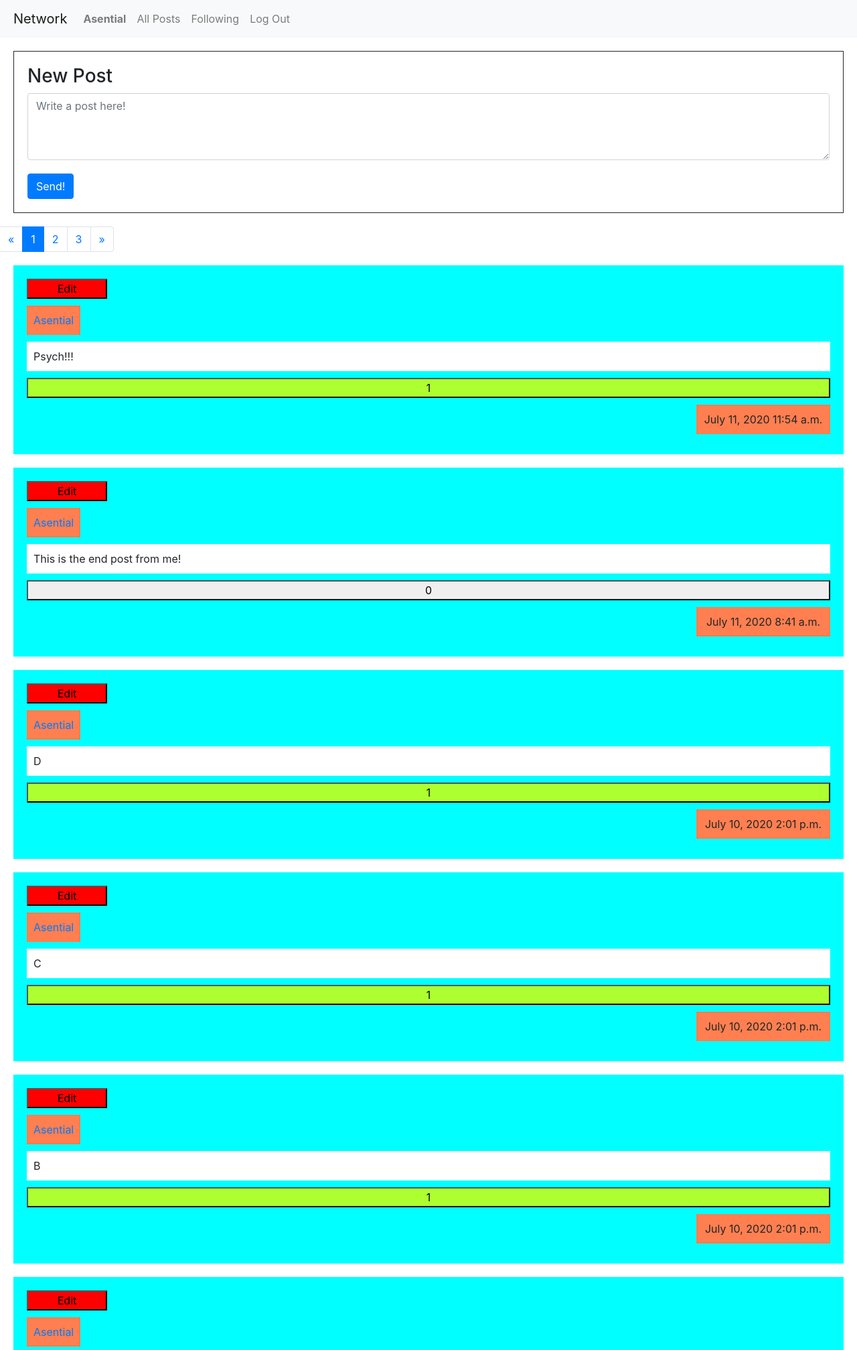
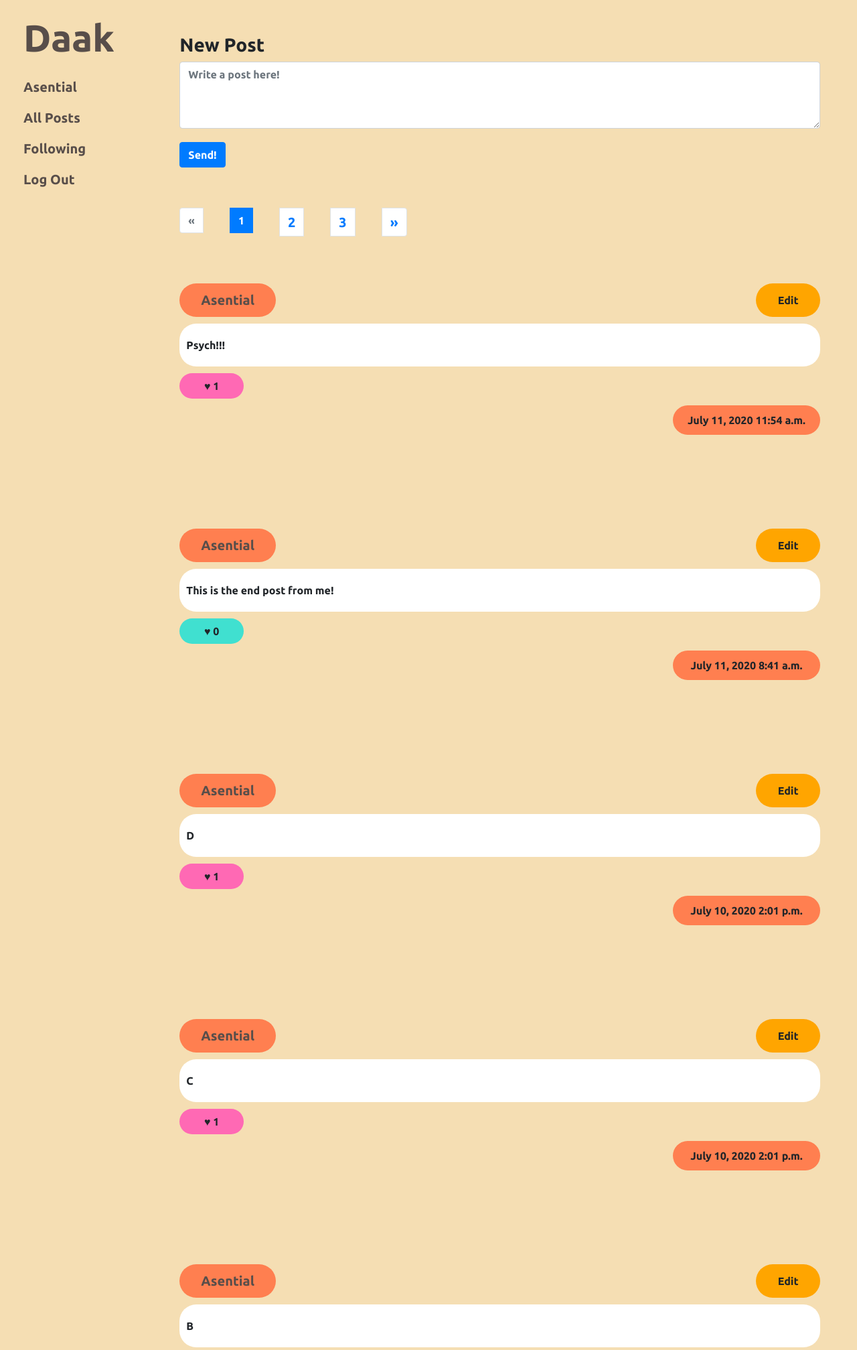
Before and after one commit to Asential/Daak, a Django app: page / in a window 1280 px wide. Shown: the top 2015 px of the page at 67% size. Run offline with Django 3.2, Linux system fonts and the light colour scheme; a user stored in the database is signed in; data comes from the database, SQL or seed files in the repository; both versions use the stored data as it was after the commit; some libraries are stand-ins or nearby versions.

Commit message:
Update-8
Major CSS Added
Fixed Sizes of navbars and buttons
Added Heart Icon and fixed jquery accordingly

Note- A little bit left, for the final commit.

```diff
--- a/network/static/network/index.js
+++ b/network/static/network/index.js
@@ -66,9 +66,12 @@ function like(post){
     info = $(post)
     info.addClass('dislike')
     info.removeClass('like')
-    count = info.html()
+    count = info.attr('num')
+    console.log(count)
     count++
-    info.html(count)
+    info.attr('num', count)
+    console.log(count)
+    info.html('&hearts; ' + count)
     data = fetch(`/likes/${post.id}`)
 
 }
@@ -76,11 +79,15 @@ function like(post){
 function dislike(post){
 
     info = $(post)
+    console.log(info)
     info.addClass('like')
     info.removeClass('dislike')
-    count = info.html()
+    count = info.attr('num')
+    console.log(count)
     count--
-    info.html(count)
+    info.attr('num', count)
+    console.log(count)
+    info.html('&hearts; ' +  count)
     data = fetch(`/dislikes/${post.id}`)
 
 }
@@ -89,7 +96,7 @@ function edit(post){
     content = $(`div[name=${post.id}]`)
     console.log(content.html())
     data = content.html()
-    content.html(`<textarea id='${post.id}'>${data}</textarea>`)
+    content.html(`<textarea class='text-edit' id='${post.id}'>${data}</textarea>`)
 
     info = $(post)
     info.html('Save')
--- a/network/static/network/styles.css
+++ b/network/static/network/styles.css
@@ -1,9 +1,39 @@
-.post{
+body{
+    background-color: wheat;
+}
+
+.post > div, .post > f > div{
+    border-radius: 25px;
+}
+
+#newpost{
+
     margin: 20px 20px;
     padding: 20px 20px;
-    background-color: cyan;
+    border-radius: 25px;
+}
+
+.post{
+    border-radius: 25px;
+    margin: 20px 20px;
+    padding: 20px 20px;
+    margin-bottom: 80px;
     display: flex;
     flex-direction: column;
+}
+
+.text-edit{
+    padding: 20px;
+    border-radius: 25px;
+    width: 100%;
+}
+
+
+.like-btn{
+    margin-top: 10px;
+    border-radius: 25px;
+    background-color: turquoise;
+    width: 10%;
 }
 
 .user{
@@ -11,11 +41,11 @@
     width: fit-content;
     display: inline-block;
     text-align: center;
-    margin-top: 10px
+
 }
 
 .content{
-    margin: 10px 0;
+    padding: 20px 10px;
     background-color: white;
 }
 
@@ -27,12 +57,22 @@
 }
 
 .dislike{
-    background-color: greenyellow;
+    background-color: hotpink;
 }
 
-.edit, .save{
+.pagination{
+    padding-left: 20px;
+}
+
+.edit{
+    padding: 10px 10px;
+    border-radius: 25px;
+    background-color: orange;
+}
+
+.save{
     width: 10%;
-    background-color: red;
+    background-color: greenyellow;
 }
 
 .row{
@@ -40,12 +80,14 @@
 }
 
 .likes{
+    border-radius: 25px;
     background-color: pink;
     width: 3%;
     text-align: center;
 
+
 }
 
-.user, .likes, .content, .timestamp{
+.user, .likes, .timestamp{
     padding: 10px 10px;
 }
--- /dev/null
+++ b/network/static/network/underline.css
@@ -0,0 +1,81 @@
+@import url(https://fonts.googleapis.com/css?family=Ubuntu:700);
+ body {
+	 font-family: 'Ubuntu', sans-serif;
+}
+ ul {
+	 list-style-type: none;
+	 margin: 0;
+	 text-align: left;
+
+}
+ ul li {
+	 display: inline-block;
+	 margin: 0 20px;
+}
+ a {
+	 font-size: 20px;
+	 color: #584e4a;
+	 position: relative;
+	 text-decoration: none;
+	 padding-bottom: 8px;
+}
+
+#brand{
+    font-size: 20px;
+	color: #584e4a;
+	position: relative;
+	text-decoration: none;
+    padding-bottom: 8px;
+    transition: ease 0.2s;
+}
+
+#brand:hover{
+    transition: ease 0.2s;
+    color: #e75367;
+}
+
+#brand:before, #brand:after{
+    opacity: 0;
+    content: '';
+	position: absolute;
+	bottom: 16px;
+	left: 0;
+	right: 0;
+	height: 2px;
+	background-color: #f37272;
+}
+
+ a:before, a:after {
+    content: '';
+	 position: absolute;
+	 bottom: 8px;
+	 left: 0;
+	 right: 0;
+	 height: 2px;
+	 background-color: #ea93a6;
+}
+ a:before {
+	 opacity: 0;
+	 transform: translateY(- 8px);
+	 transition: transform 0s cubic-bezier(0.175, 0.885, 0.32, 1.275), opacity 0s;
+}
+ a:after {
+	 opacity: 0;
+	 transform: translateY(4px);
+	 transition: transform 0.2s cubic-bezier(0.175, 0.885, 0.32, 1.275), opacity 0.2s;
+}
+ a:hover:before, a:focus:before, a:hover:after, a:focus:after {
+
+	 opacity: 1;
+	 transform: translateY(0);
+}
+ a:hover:before, a:focus:before {
+	 transition: transform 0.2s cubic-bezier(0.175, 0.885, 0.32, 1.275), opacity 0.2s;
+}
+ a:hover:after, a:focus:after {
+	 transition: transform 0s 0.2s cubic-bezier(0.175, 0.885, 0.32, 1.275), opacity 0s 0.2s;
+}
+
+a:hover{
+    color: #e75367;
+}
--- a/network/templates/network/index.html
+++ b/network/templates/network/index.html
@@ -6,7 +6,7 @@
 
     <!-- New Post Code Block -->
 
-    <div style="border: 1px solid; margin: 20px 20px; padding: 20px 20px;">
+    <div id="newpost">
         <form action="{% url 'post' %}" method="POST" class="form-group" style="margin-bottom: 0">
             {% csrf_token %}
             <h3>New Post</h3>
@@ -18,12 +18,13 @@
 {% endif %}
 
 {% if posts.has_other_pages %}
-<nav aria-label="Page navigation example">
+<nav aria-label="Page navigation example" style="margin: 20px 0px; padding: 20px 0;">
     <ul class="pagination">
         {% if posts.has_previous %}
             <li class="page-item"><a class="page-link" href="?page={{ posts.previous_page_number }}">&laquo;</a></li>
         {% else %}
-        <li class="page-link disabled"><span>&laquo;</span></li>
+            <li class="disabled page-item"><span class="page-link">&laquo;</span></li>
+
         {% endif %}
 
         {% for i in posts.paginator.page_range %}
@@ -48,19 +49,24 @@
     <!-- All Posts on the website -->
     {% for post in posts %}
     <div class="post">
+        <f class="row">
+            <div class="user col-3" style="max-width: 15%; flex: 0 0 15%;"><a href="{% url 'profile' post.user %}">{{post.user}}</a></div>
+
+            <div class="col-6" style="max-width: 75%; flex: 0 0 75%;"></div>
+
             {% if post.user == request.user %}
-            <button id="{{post.id}}" class="edit">Edit</button>
+                    <button class="edit btn col-3" style="max-width: 10%; flex: 0 0 10%" id="{{post.id}}" >Edit</button>
             {% endif %}
-        <div class="user"><a href="{% url 'profile' post.user %}">{{post.user}}</a></div>
+        </f>
         <div name={{post.id}} class="content">{{post.content}}</div>
         {% if post in liked %}
-                <button class="dislike" id="{{post.id}}">{{post.likes}}</button>
+                <button class="btn like-btn dislike" num={{post.likes}} id="{{post.id}}">&hearts; {{post.likes}}</button>
         {% else %}
-                <button class="like" id="{{post.id}}">{{post.likes}}</button>
+                <button class="btn like-btn like" num={{post.likes}} id="{{post.id}}">&hearts; {{post.likes}}</button>
         {% endif %}
         <f class="row">
-            <div class="col-10"></div>
-            <div class="timestamp col-2">{{post.date}} {{post.time}}</div>
+            <div class="col-10" style="max-width: 77%; flex: 0 0 77%;"></div>
+            <div class="timestamp col-2" style="max-width: 23%; flex: 0 0 23%;">{{post.date}} {{post.time}}</div>
         </f>
     </div>
     {% endfor %}
@@ -68,12 +74,15 @@
 {% else %}
     {% for post in posts %}
         <div class="post">
-            <div class="user"><a href="{% url 'profile' post.user %}">{{post.user}}</a></div>
+            <f class="row">
+            <div class="user col-3" style="max-width: 15%; flex: 0 0 15%;"><a href="{% url 'profile' post.user %}">{{post.user}}</a></div>
+            <div class="col-6" style="max-width: 85%; flex: 0 0 85%;"></div>
+            </f>
             <div class="content">{{post.content}}</div>
-            <div class="likes">{{post.likes}}</div>
+            <div class="btn like-btn">&hearts; {{post.likes}}</div>
             <f class="row">
-                <div class="col-10"></div>
-                <div class="timestamp col-2">{{post.date}} {{post.time}}</div>
+                <div class="col-10" style="max-width: 77%; flex: 0 0 77%;"></div>
+                <div class="timestamp col-2" style="max-width: 23%; flex: 0 0 23%;">{{post.date}} {{post.time}}</div>
             </f>
         </div>
     {% endfor %}
--- a/network/templates/network/layout.html
+++ b/network/templates/network/layout.html
@@ -3,23 +3,25 @@
 <!DOCTYPE html>
 <html lang="en">
     <head>
-        <title>{% block title %}Social Network{% endblock %}</title>
+        <title>{% block title %}Daak{% endblock %}</title>
         <link rel="stylesheet" href="https://stackpath.bootstrapcdn.com/bootstrap/4.4.1/css/bootstrap.min.css" integrity="sha384-Vkoo8x4CGsO3+Hhxv8T/Q5PaXtkKtu6ug5TOeNV6gBiFeWPGFN9MuhOf23Q9Ifjh" crossorigin="anonymous">
         <link href="{% static 'network/styles.css' %}" rel="stylesheet">
+        <link href="{% static 'network/underline.css' %}" rel="stylesheet">
         <link rel="shortcut icon" href="#" />
         <script src="http://code.jquery.com/jquery-1.11.0.min.js"></script>
         <script src="{% static 'network/index.js' %}" type="text/javascript" ></script>
     </head>
     <body>
-
-        <nav class="navbar navbar-expand-lg navbar-light bg-light" style="padding-left: 20px;">
-            <a class="navbar-brand" href="#">Network</a>
-
-            <div>
-              <ul class="navbar-nav mr-auto">
+        <div class="row">
+            <div class="col-2" >
+            <nav class=" nav flex-column" >
+              <ul class="navbar-nav mr-auto flex-column">
+                <li class="nav-item">
+                    <a id="brand" class="navbar-brand" style="font-size: 3.5em;" href="{% url 'index' %}">Daak</a>
+                  </li>
                 {% if user.is_authenticated %}
                     <li class="nav-item">
-                        <a class="nav-link" href="#"><strong>{{ user.username }}</strong></a>
+                        <a class="nav-link" href="{% url 'profile' user %}"><strong>{{ user.username }}</strong></a>
                     </li>
                 {% endif %}
                 <li class="nav-item">
@@ -41,12 +43,12 @@
                     </li>
                 {% endif %}
               </ul>
-            </div>
-          </nav>
-
-        <div class="body">
+            </nav>
+        </div>
+        <div class="body col-10">
             {% block body %}
             {% endblock %}
         </div>
+        </div>
     </body>
 </html>
```
Also changed, not shown: network/templates/network/following.html (+17 -8 lines), network/templates/network/profile.html (+26 -16 lines), db.sqlite3. Lines whose indentation alone changed are shown as unchanged.
